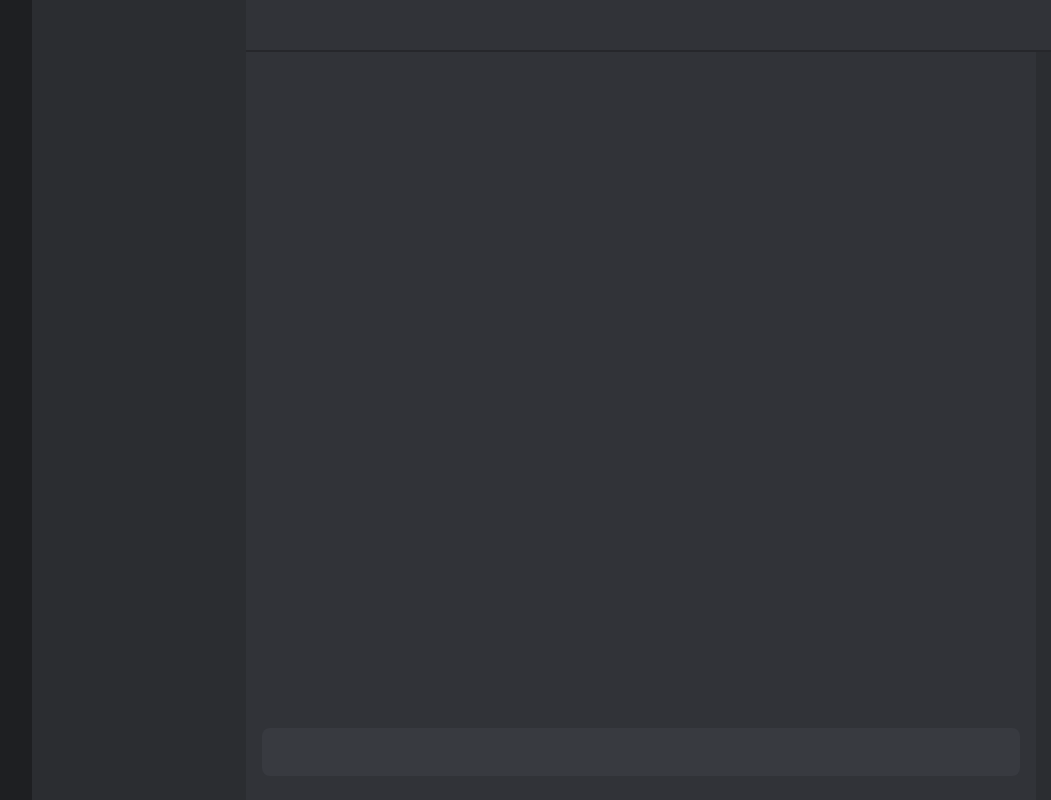
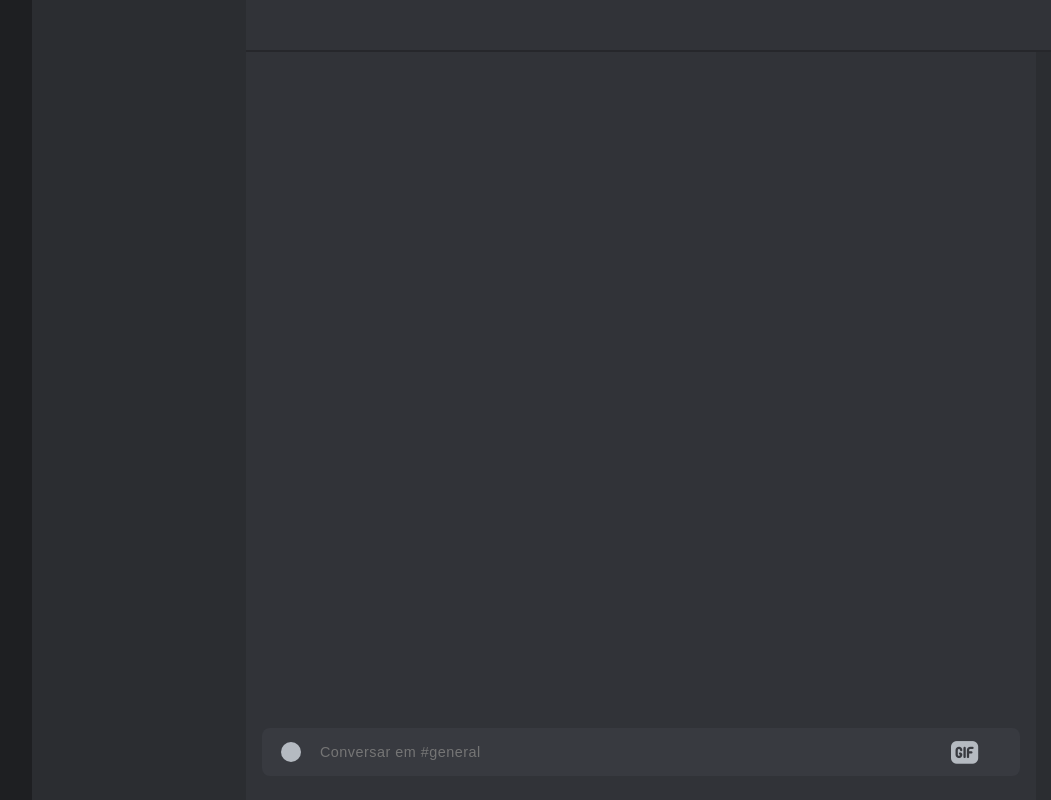
Before and after one commit to adrielcorreia/Discord-Chat-Copy, a Next.js app: page / in a window 1280 px wide. Shown: the whole page, without its empty margins (31-1082 px from the left). Built offline with nearby package versions, Linux system fonts and the light colour scheme.

Commit message:
parte onde digita, envia fotos, arquivos, figurinhas e emojis - feita(em partes)

```diff
--- a/app/components/chat.tsx
+++ b/app/components/chat.tsx
@@ -6,7 +6,25 @@ export default function Chat() {
     return (
         <div className="chat-div">
             <div className="chat-submit-container block">
-                <div className='chat-text-area flex column'>
+
+                <div className='chat-text-area flex align-center'>
+                    <button className='btn upload'>
+                        <h3 className='fa-solid fa-plus'></h3>
+                    </button>
+
+                    <form>
+                        <input type='text' placeholder='Conversar em #general'></input>
+                    </form>
+
+                    <div className='right-btns'>
+                        <button className='btn gift'><h2 className='fa-solid fa-gift'></h2></button>
+
+                        <button className='btn gif'><i className="fi fi-sr-gif-square"></i></button>
+
+                        <button className='btn sticker'><h1 className="fa-solid fa-note-sticky"></h1></button>
+
+                        <button className='btn emojis'><h1 className='fa-solid fa-face-smile'></h1></button>
+                    </div>
 
                 </div>
             </div>
--- /dev/null
+++ b/app/components/chat/message.tsx
@@ -0,0 +1,3 @@
+export function Message() {
+
+}
--- a/app/layout.tsx
+++ b/app/layout.tsx
@@ -18,6 +18,7 @@ export default function RootLayout({
     <>
       <head>
         <script src='https://kit.fontawesome.com/4e2d75bd38.js'></script>
+        <link rel='stylesheet' href='https://cdn-uicons.flaticon.com/2.0.0/uicons-solid-rounded/css/uicons-solid-rounded.css'></link>
       </head>
 
       <html lang="en">
--- a/app/styles/chat.css
+++ b/app/styles/chat.css
@@ -14,5 +14,93 @@
     align-self: center;
     justify-self: center;
     border-radius: .5rem;
-    background-color: #383A40;
+    background-color: var(--chat-background-and-btn-color);
 }
+
+.chat-text-area {
+    padding: 0 1.2rem;
+    padding-right: .8rem;
+}
+
+.btn {
+    padding: 7% 0;
+    background: none;
+    color: var(--chat-background-and-btn-color);
+    border: none;
+    cursor: pointer;
+    display: flex;
+    justify-content: center;
+    align-items: center;
+}
+
+.btn:hover .fa-plus {
+    background-color: var(--btn-hover);
+}
+
+.btn:hover :where(.fa-note-sticky, .fi, .fa-gift, .fa-face-smile){
+    color: var(--btn-hover);
+}
+
+.right-btns {
+    display: flex;
+    gap: .9rem;
+}
+
+.upload {
+    padding: .5rem 1.2rem;
+    padding-left: 0;
+}
+
+.fa-plus {
+    padding-top: .25rem;
+    padding-right: .04rem;
+    font-weight: 900;
+    background-color: var(--btn-background);
+    width: 20px;
+    height: 20px;
+    text-align: center;
+    aspect-ratio: 1;
+    font-size: .9rem;
+    border-radius: 100%;
+}
+
+form, input {
+    color: #C7CACE;
+    border: none;
+    background: none;
+    outline: none;
+    width: 100%;
+    height: 100%;
+    font-size: .9rem;
+    letter-spacing: .5px;
+}
+
+.fa-gift, .fa-note-sticky, .fi, .fa-face-smile {
+    color: var(--btn-background);
+}
+
+.fa-gif {
+    letter-spacing: -.5px;
+    font-weight: 900;
+    padding: .1rem;
+    border-radius: 3px;
+    background-color: var(--btn-background);
+    font-size: .6rem;
+}
+
+.fi {
+    font-size: 1.7rem;
+    height: 27px;
+}
+
+.gif {
+    padding: 0;
+}
+
+.fa-note-sticky {
+    font-size: 1.5rem;
+}
+
+.fa-face-smile {
+    font-size: 1.5rem;
+}
--- a/app/styles/main.css
+++ b/app/styles/main.css
@@ -1,3 +1,14 @@
+:root {
+    --btn-background: #B5BAC1;
+    --chat-background-and-btn-color: #383A40;
+    --btn-hover: #DBDEE1;
+}
+
+main {
+    position: fixed;
+    min-height: 100vh;
+}
+
 .darkgray {
     background-color: #1E1F22;
 }
@@ -24,6 +35,14 @@
     flex-direction: column;
 }
 
+.justify-center {
+    justify-content: center;
+}
+
+.align-center {
+    align-items: center;
+}
+
 /* ----------------------------------- */
 .servers, .canais {
     grid-row: 1/3;
--- a/tsconfig.json
+++ b/tsconfig.json
@@ -1,6 +1,6 @@
 {
   "compilerOptions": {
-    "target": "es5",
+    "target": "ES2022",
     "lib": ["dom", "dom.iterable", "esnext"],
     "allowJs": true,
     "skipLibCheck": true,
```
